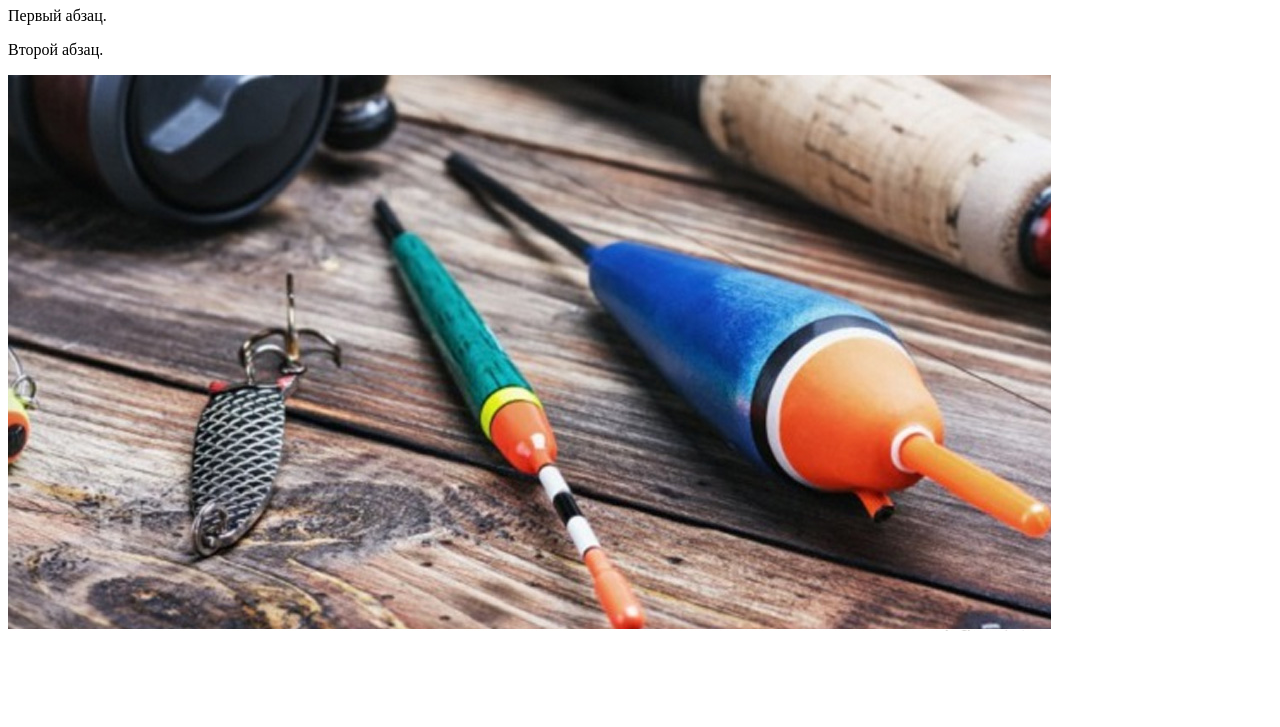
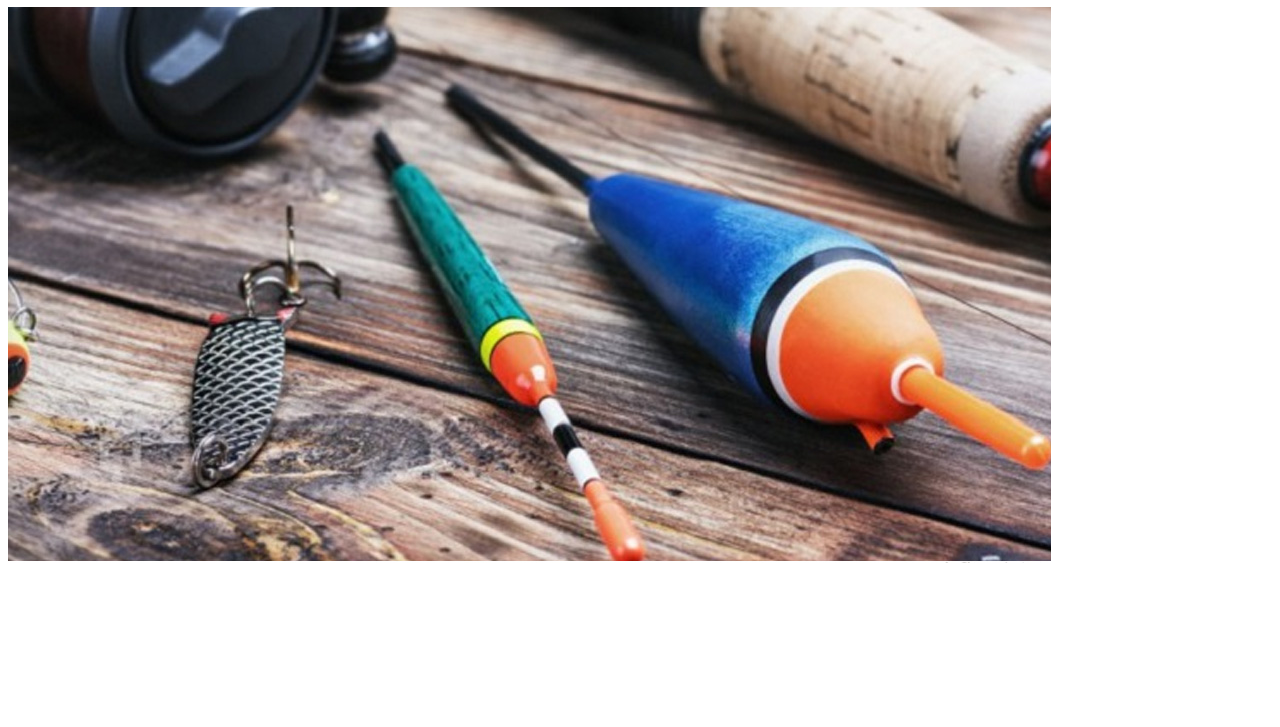
Before and after one commit to sposmak/myfirst, a plain HTML site: page index.html in a window 1280 px wide. Shown: the part 73-800 px from the top of the page. Drawn offline with Linux system fonts and the light colour scheme.

Commit message:
3 commit

```diff
--- a/index.html
+++ b/index.html
@@ -7,8 +7,6 @@
  <body>
   <h1>Заголовок</h1>
   <!-- Комментарий -->
-  <p>Первый абзац.</p>
-  <p>Второй абзац.</p>
   <img src="image.jpg" />
  </body>
 </html>
```
